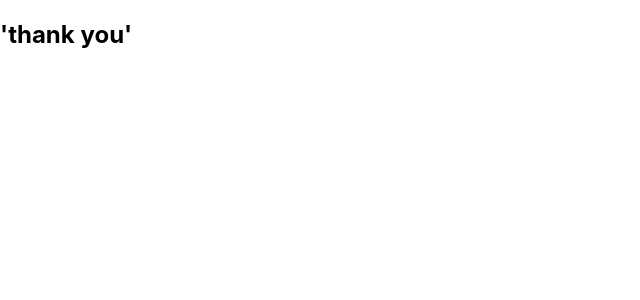
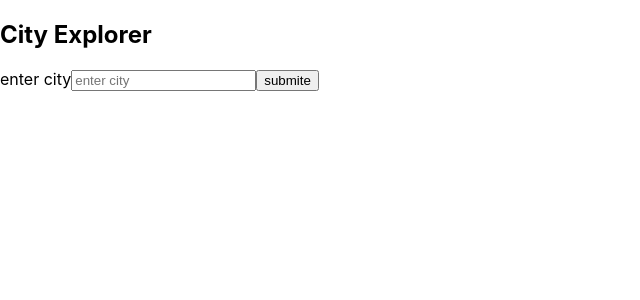
Before and after one commit to Maiada-Ibrahim/city-explorer, a React (Create React App) app: page / in a window 1280 px wide. Shown: the top 300 px of the page, without its empty margins (0-640 px from the left). Built offline with nearby package versions, Linux system fonts and the light colour scheme.

Commit message:
firstsection

```diff
--- a/src/App.js
+++ b/src/App.js
@@ -1,11 +1,52 @@
 
 import React from 'react'
+import axios from 'axios';
 
- class App extends React.Component {
+class App extends React.Component {
+  constructor(props) {
+    super(props);
+    this.state = {
+      cityData: {},
+      searchCity: '',
+      showData: false
+    }
+
+  }
+  getlocation = async (event) => {
+    event.preventDefault();
+    await this.setState({
+       searchCity:this.state.searchCity= event.target.city.value
+    })
+
+    console.log('llllll',event.target.city.value)
+   let locurl = `https://eu1.locationiq.com/v1/search.php?key=${process.env.REACT_APP_LOCATIONIQ_KEY}&q=${this.state.searchCity}&format=json`
+
+
+
+    let resultData =  await axios.get(locurl)
+    console.log('llllll', resultData)
+
+    this.setState({
+      cityData:resultData.data[0],
+      showData: true
+    })
+    console.log('llllll', this.state.cityData)
+
+
+  }
   render() {
     return (
       <div>
-        <h2>'thank you'</h2>
+       <h2>City Explorer</h2>
+       <form  onSubmit={this.getlocation}>
+         <label > enter city</label>
+         <input type="text"  placeholder='enter city' name='city' />
+         <button> submite </button>
+         {this.state.showData &&
+            <p> {this.state.searchCity} Lat:{this.state.cityData.lat} /Lon:{this.state.cityData.lon} </p>
+          }
+
+       </form>
       </div>
     )
   }
```
